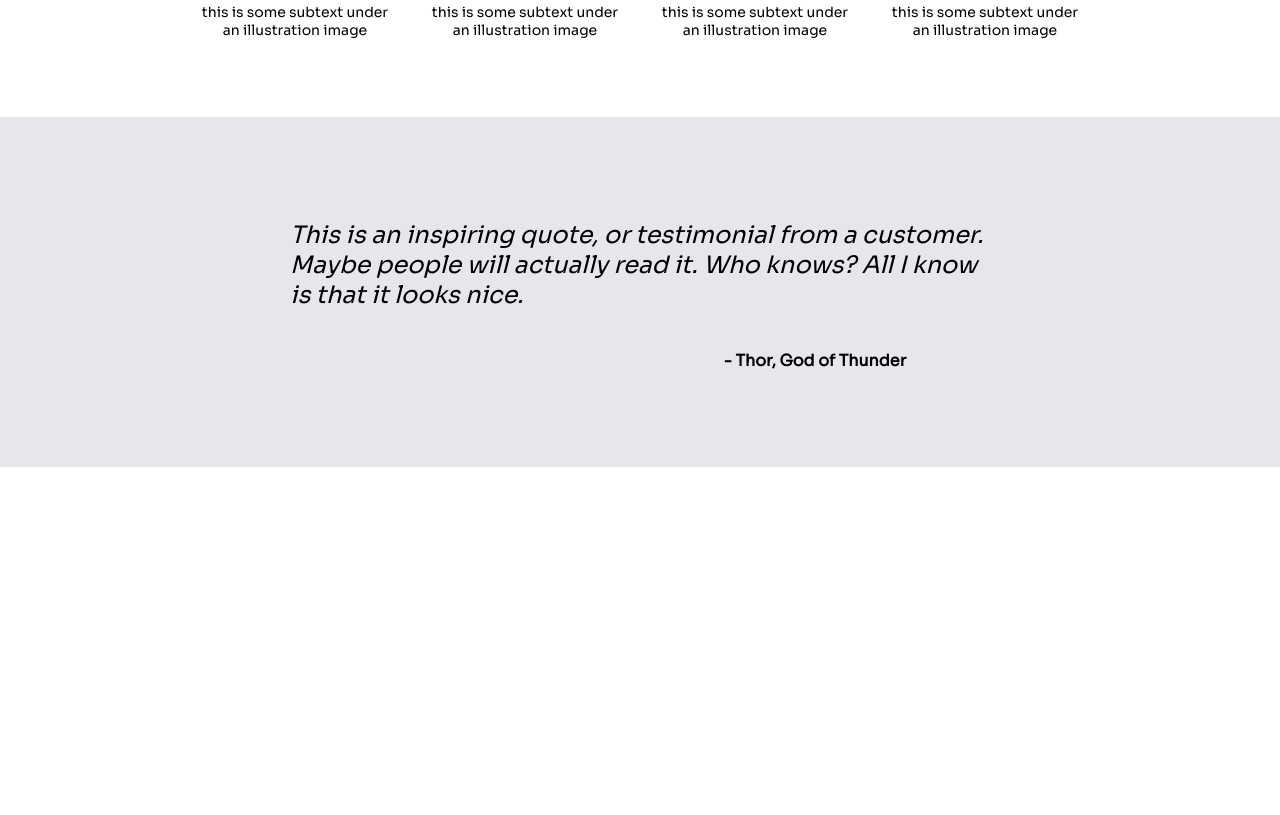
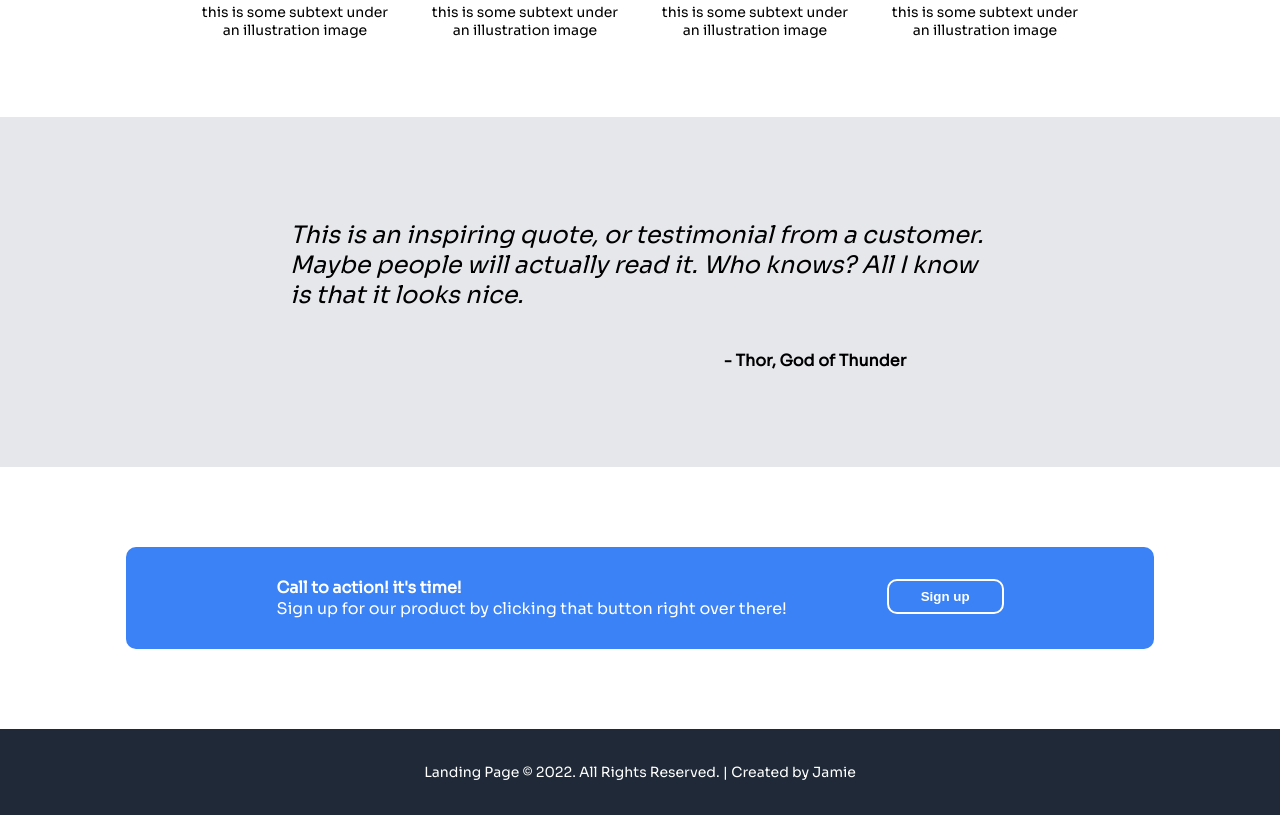
Before and after one commit to jcunninghamhoult/landing_page, a plain HTML site: page index.html in a window 1280 px wide. Shown: the part 740-1555 px from the top of the page. Before the commit the page ends 1207 px from the top, so only its background shows below. Drawn offline with Linux system fonts and the light colour scheme.

Commit message:
landing_page complete

```diff
--- a/index.html
+++ b/index.html
@@ -70,5 +70,19 @@
             <p class="author">- Thor, God of Thunder</p>
         </div>
     </div>
+    <div class="blockfour">
+        <div class="box">
+            <div class="action">
+                <p class="newsheading">Call to action! it's time!</p>
+                <p class="sub">Sign up for our product by clicking that button right over there!</p>
+            </div>
+            <div>
+                <button class="newsletter">Sign up</button>
+            </div>
+        </div>
+    </div>
+    <div class="footer">
+        <p>Landing Page © 2022. All Rights Reserved. | Created by Jamie</p>
+    </div>
 </body>
 </html>
--- a/styles.css
+++ b/styles.css
@@ -56,6 +56,7 @@ ul {
 
 body {
     height: 100%;
+    min-height: 100%;
     margin: 0;
     font-family: 'Sora', sans-serif;
 }
@@ -147,3 +148,54 @@ Block Three */
 
 /*
 Block Four */
+
+.blockfour {
+    display: flex;
+    align-items: center;
+    justify-content: center;
+    padding-top: 80px;
+    gap: 90px;
+}
+
+.box {
+    display: flex;
+    background-color: #3A82F6;
+    padding: 30px 150px;
+    border-radius: 10px;
+    gap: 100px;
+}
+
+.newsletter {
+    margin-top: 2px;
+    border-radius: 10px;
+    padding: 8px 32px;
+    background-color: #3A82F6;
+    color: white;
+    font-weight: bold;
+    border-style: solid;
+    border-color: white;
+}
+
+.newsheading {
+    font-weight: bold;
+    margin: 0 0 0 0;
+}
+
+.action {
+    color: white;
+}
+
+.sub {
+    margin: 0 0 0 0;
+}
+
+.footer {
+    display: flex;
+    background-color: #1F2937;
+    justify-content: center;
+    align-items: center;
+    margin-top: 80px;
+    padding: 20px;
+    font-size: 14px;
+    color: white;
+}
```
